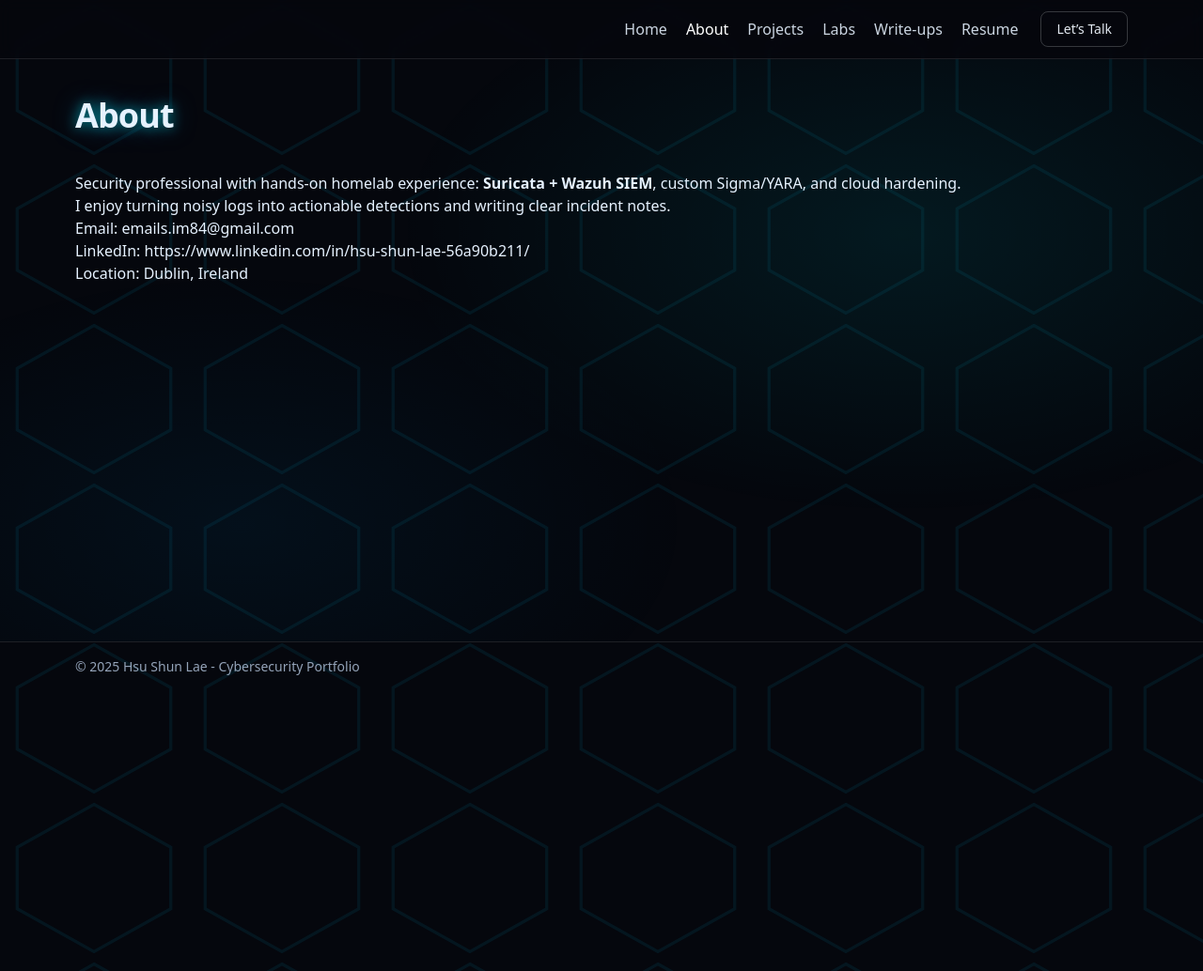
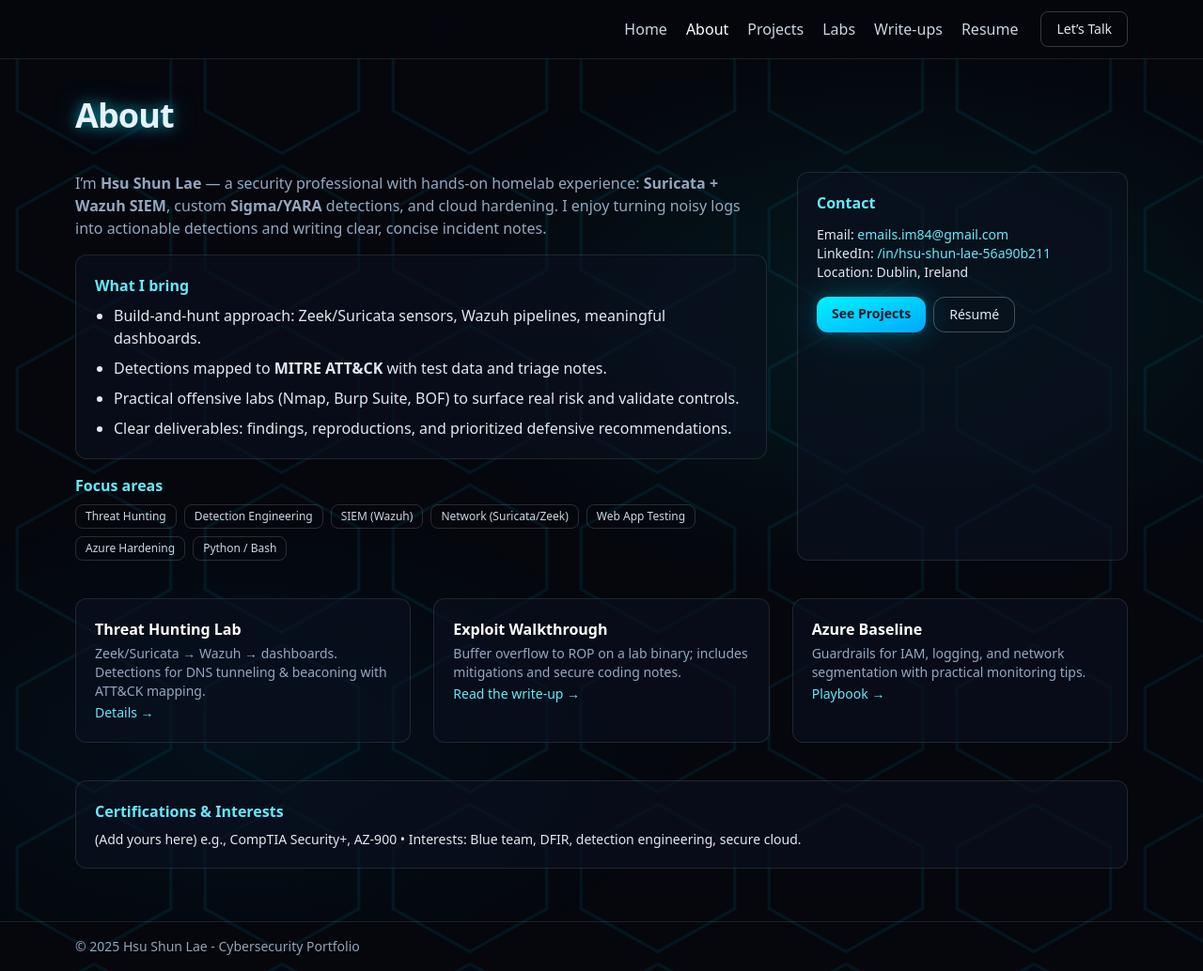
Before and after one commit to HsuShunLae/HsuShunLae.github.io, a Jekyll site: the page built from about.md, in a window 1280 px wide and 1034 px high. Shown: the whole window at 94% size. Built offline with Jekyll 4.4.1, drawn with Linux system fonts in a browser that asks for light colours; nearby versions of some CDN libraries.

Commit message:
Update about.md

```diff
--- a/about.md
+++ b/about.md
@@ -4,9 +4,80 @@ title: About
 permalink: /about
 ---
 
-Security professional with hands-on homelab experience: **Suricata + Wazuh SIEM**, custom Sigma/YARA, and cloud hardening.
-I enjoy turning noisy logs into actionable detections and writing clear incident notes.
+<!-- Top summary + contact card -->
+<div class="grid gap-8 md:grid-cols-3">
 
-- Email: emails.im84@gmail.com
-- LinkedIn: https://www.linkedin.com/in/hsu-shun-lae-56a90b211/
-- Location: Dublin, Ireland
+  <!-- Summary -->
+  <div class="md:col-span-2 space-y-4">
+    <p class="text-mute">
+      I’m <strong>Hsu Shun Lae</strong> — a security professional with hands-on homelab experience:
+      <strong>Suricata + Wazuh SIEM</strong>, custom <strong>Sigma/YARA</strong> detections, and cloud hardening.
+      I enjoy turning noisy logs into actionable detections and writing clear, concise incident notes.
+    </p>
+
+    <div class="rounded-xl border border-white/10 bg-panel/60 p-5">
+      <h3 class="mb-2 text-cyan-300 font-semibold">What I bring</h3>
+      <ul class="list-disc pl-5 space-y-2 text-slate-200">
+        <li>Build-and-hunt approach: Zeek/Suricata sensors, Wazuh pipelines, meaningful dashboards.</li>
+        <li>Detections mapped to <strong>MITRE ATT&CK</strong> with test data and triage notes.</li>
+        <li>Practical offensive labs (Nmap, Burp Suite, BOF) to surface real risk and validate controls.</li>
+        <li>Clear deliverables: findings, reproductions, and prioritized defensive recommendations.</li>
+      </ul>
+    </div>
+
+    <!-- Skills chips -->
+    <div>
+      <h3 class="mb-2 text-cyan-300 font-semibold">Focus areas</h3>
+      <div class="flex flex-wrap gap-2">
+        <span class="rounded-lg border border-white/15 px-2.5 py-1 text-xs text-slate-300">Threat Hunting</span>
+        <span class="rounded-lg border border-white/15 px-2.5 py-1 text-xs text-slate-300">Detection Engineering</span>
+        <span class="rounded-lg border border-white/15 px-2.5 py-1 text-xs text-slate-300">SIEM (Wazuh)</span>
+        <span class="rounded-lg border border-white/15 px-2.5 py-1 text-xs text-slate-300">Network (Suricata/Zeek)</span>
+        <span class="rounded-lg border border-white/15 px-2.5 py-1 text-xs text-slate-300">Web App Testing</span>
+        <span class="rounded-lg border border-white/15 px-2.5 py-1 text-xs text-slate-300">Azure Hardening</span>
+        <span class="rounded-lg border border-white/15 px-2.5 py-1 text-xs text-slate-300">Python / Bash</span>
+      </div>
+    </div>
+  </div>
+
+  <!-- Contact / quick facts -->
+  <aside class="rounded-xl border border-white/10 bg-panel/60 p-5 space-y-3">
+    <h3 class="text-cyan-300 font-semibold">Contact</h3>
+    <p class="text-slate-200 text-sm">
+      Email: <a href="mailto:emails.im84@gmail.com" class="text-cyan-300 hover:underline">emails.im84@gmail.com</a><br/>
+      LinkedIn: <a href="https://www.linkedin.com/in/hsu-shun-lae-56a90b211/" class="text-cyan-300 hover:underline">/in/hsu-shun-lae-56a90b211</a><br/>
+      Location: Dublin, Ireland
+    </p>
+    <div class="flex gap-2 pt-1">
+      <a href="/projects" class="rounded-xl bg-gradient-to-br from-neonCyan to-neonBlue px-4 py-2 text-sm font-semibold text-slate-900 glow">See Projects</a>
+      <a href="/resume" class="rounded-xl border border-white/25 px-4 py-2 text-sm text-slate-200 hover:border-white/40">Résumé</a>
+    </div>
+  </aside>
+</div>
+
+<!-- Highlights / samples -->
+<div class="mt-10 grid gap-6 md:grid-cols-3">
+  <div class="rounded-xl border border-white/10 bg-panel/60 p-5">
+    <h4 class="mb-1 font-semibold text-white">Threat Hunting Lab</h4>
+    <p class="text-mute text-sm">Zeek/Suricata → Wazuh → dashboards. Detections for DNS tunneling & beaconing with ATT&CK mapping.</p>
+    <a href="/projects" class="text-cyan-300 hover:underline text-sm">Details →</a>
+  </div>
+  <div class="rounded-xl border border-white/10 bg-panel/60 p-5">
+    <h4 class="mb-1 font-semibold text-white">Exploit Walkthrough</h4>
+    <p class="text-mute text-sm">Buffer overflow to ROP on a lab binary; includes mitigations and secure coding notes.</p>
+    <a href="/writeups" class="text-cyan-300 hover:underline text-sm">Read the write-up →</a>
+  </div>
+  <div class="rounded-xl border border-white/10 bg-panel/60 p-5">
+    <h4 class="mb-1 font-semibold text-white">Azure Baseline</h4>
+    <p class="text-mute text-sm">Guardrails for IAM, logging, and network segmentation with practical monitoring tips.</p>
+    <a href="/projects" class="text-cyan-300 hover:underline text-sm">Playbook →</a>
+  </div>
+</div>
+
+<!-- Optional: certifications / interests -->
+<div class="mt-10 rounded-xl border border-white/10 bg-panel/60 p-5">
+  <h3 class="mb-2 text-cyan-300 font-semibold">Certifications & Interests</h3>
+  <p class="text-slate-200 text-sm">
+    (Add yours here) e.g., CompTIA Security+, AZ-900 • Interests: Blue team, DFIR, detection engineering, secure cloud.
+  </p>
+</div>
```
